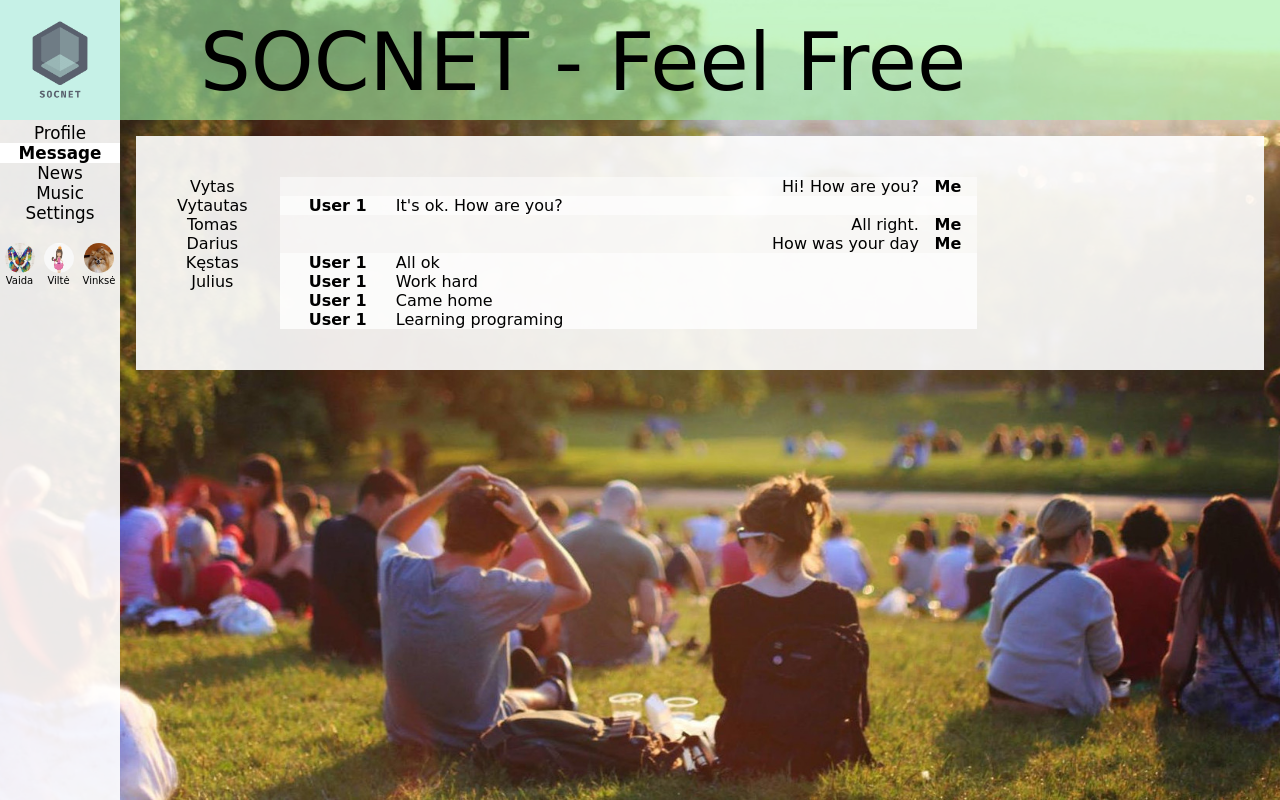
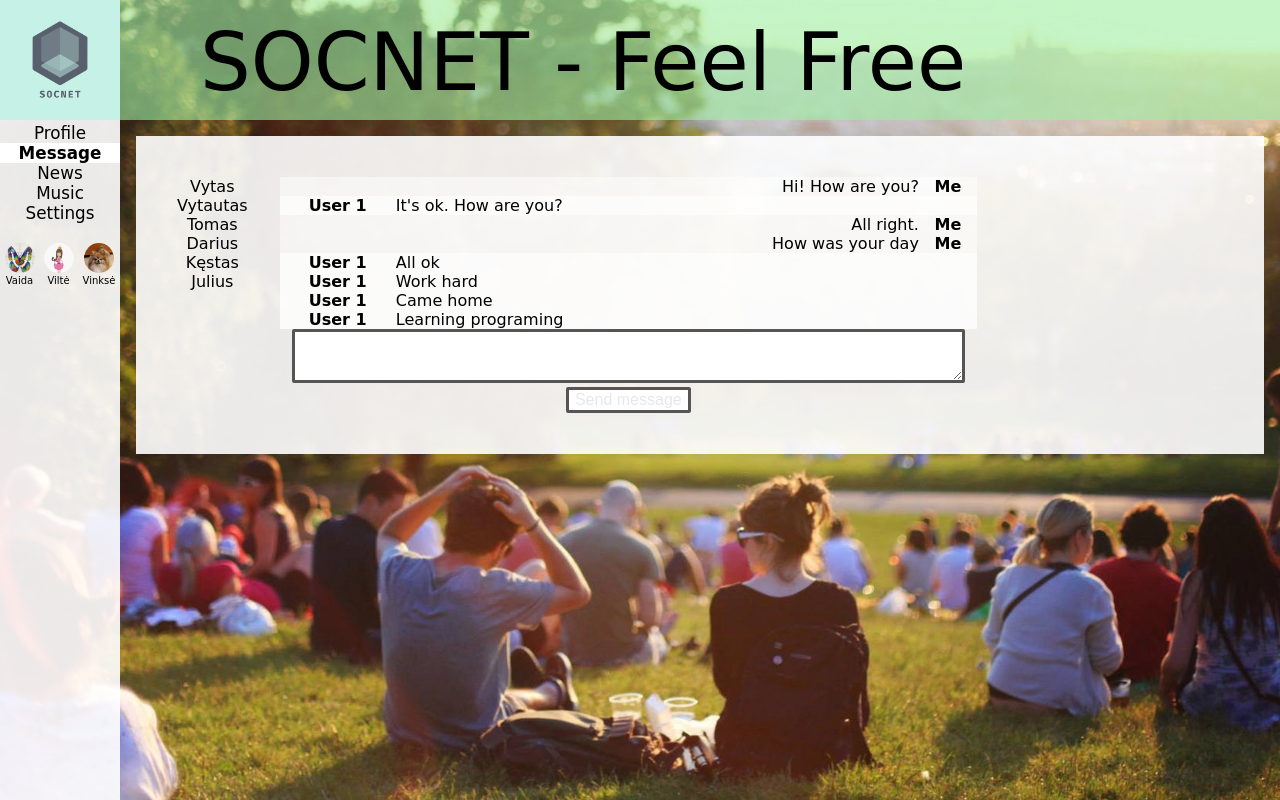
Before and after one commit to brainthief/socnet, a React (Create React App) app: page /dialogs in a window 1280 px wide. Built offline with nearby package versions, Linux system fonts and the light colour scheme.

Commit message:
added new message in dialogPage

```diff
--- a/src/App.js
+++ b/src/App.js
@@ -12,14 +12,15 @@ import { BrowserRouter, Route } from "react-router-dom"
 
 const App = (props) => {
   const { profilePage, dialogPage, sideBar } = props.state;
+  const { addNewPost, changeTextArea, changeMessageTextArea, addNewMessage } = props
   return (
     <BrowserRouter>
       <div className="appWrapper">
         <Header />
         <Navbar sideBar={sideBar} />
         <div className='content'>
-          <Route exact path="/profile" render={() => <Profile profilePage={profilePage} addNewPost={props.addNewPost} changeTextArea={props.changeTextArea} />} />
-          <Route path="/dialogs" render={() => <Dialogs dialogPage={dialogPage} />} />
+          <Route exact path="/profile" render={() => <Profile profilePage={profilePage} addNewPost={addNewPost} changeTextArea={changeTextArea} />} />
+          <Route path="/dialogs" render={() => <Dialogs dialogPage={dialogPage} changeMessageTextArea={changeMessageTextArea} addNewMessage={addNewMessage} />} />
           <Route exact path="/music" component={Music} />
           <Route exact path="/news" component={News} />
           <Route exact path="/settings" component={Settings} />
--- a/src/components/Dialogs/Dialogs.jsx
+++ b/src/components/Dialogs/Dialogs.jsx
@@ -3,12 +3,9 @@ import css from './Dialogs.module.css'
 import DialogItem from './DialogItem/DialogItem'
 import Message from './Message/Message'
 
-
-
-
-
 const Dialogs = (props) => {
- const { userList, chat } = props.dialogPage;
+ const { userList, chat, newMessage } = props.dialogPage;
+ const { changeMessageTextArea, addNewMessage } = props
 
  return (
   <div className={css.content}>
@@ -19,6 +16,12 @@ const Dialogs = (props) => {
      </div>
      <div className={css.messageList}>
       {chat.map(el => <Message key={el.id} author={el.author} msg={el.msg} me={el.me} />)}
+      <div>
+       <textarea rows="2" autofocus className={css.textarea} onChange={(e) => { changeMessageTextArea(e) }} value={newMessage}></textarea>
+      </div>
+      < div >
+       <button className={css.button} onClick={() => { addNewMessage() }} disabled={newMessage.length <= 1 ? true : false}>Send message</button>
+      </div>
      </div>
     </div>
    </div>
--- a/src/components/Dialogs/Dialogs.module.css
+++ b/src/components/Dialogs/Dialogs.module.css
@@ -37,3 +37,22 @@
  grid-area: messageList;
 
 }
+
+.textarea {
+ width: 95%;
+ border: 3px solid #555;
+  border-radius: 2px;
+  font-size: 1.5em;
+}
+
+.button {
+ background-color: white;
+ color: black;
+ border: 3px solid #555;
+ border-radius: 2px;
+ font-size: 1em;
+}
+
+.button:hover {background-color: #e7e7e7;}
+
+.button:disabled {color:#e7e7e7;}
--- a/src/components/Profile/MyPosts/MyPosts.jsx
+++ b/src/components/Profile/MyPosts/MyPosts.jsx
@@ -8,10 +8,10 @@ const MyPosts = (props) => {
   <div className={css.myPosts}><div className={css.title}>{title}</div>
    <div> New post
     <div>
-     <textarea onChange={(e) => { props.changeTextArea(e) }} value={newComment}></textarea>
+     <textarea className={css.textarea} rows="1" onChange={(e) => { props.changeTextArea(e) }} value={newComment}></textarea>
     </div>
     <div>
-     <button onClick={() => { props.addNewPost() }} disabled={newComment.length <= 0 ? true : false}>Add posts</button>
+     <button className={css.button} onClick={() => { props.addNewPost() }} disabled={newComment.length <= 0 ? true : false}>Add posts</button>
     </div>
     <div className={css.comments}>
      {comments.map((el, index) => <Post key={index} message={el.msg} like={el.likeCount} />)}
--- a/src/components/Profile/MyPosts/MyPosts.module.css
+++ b/src/components/Profile/MyPosts/MyPosts.module.css
@@ -11,3 +11,22 @@
 .comments {
  padding-top: 2em;
 }
+
+.textarea {
+ width: 95%;
+ border: 3px solid #555;
+  border-radius: 2px;
+  font-size: 1.5em;
+}
+
+.button {
+ background-color: white;
+ color: black;
+ border: 3px solid #555;
+ border-radius: 2px;
+ font-size: 1em;
+}
+
+.button:hover {background-color: #e7e7e7;}
+
+.button:disabled {color:#e7e7e7;}
--- a/src/index.js
+++ b/src/index.js
@@ -3,10 +3,16 @@ import ReactDOM from 'react-dom';
 import './index.css';
 import App from './App';
 import * as serviceWorker from './serviceWorker';
-import state, { setRender, addNewPost, changeTextArea } from './redux/state.jsx';
+import state, { setRender, addNewPost, changeTextArea, changeMessageTextArea, addNewMessage } from './redux/state.jsx';
 
 const renderEntirePage = () => {
- ReactDOM.render(<App state={state} addNewPost={addNewPost} changeTextArea={changeTextArea} />, document.getElementById('root'));
+ ReactDOM.render(<App
+  state={state}
+  addNewPost={addNewPost}
+  changeTextArea={changeTextArea}
+  changeMessageTextArea={changeMessageTextArea}
+  addNewMessage={addNewMessage}
+ />, document.getElementById('root'));
 }
 
 setRender(renderEntirePage)
--- a/src/redux/state.jsx
+++ b/src/redux/state.jsx
@@ -29,7 +29,8 @@ export const state = {
    { id: "6", author: 'User 1', msg: `Work hard`, me: "0" },
    { id: "7", author: 'User 1', msg: `Came home`, me: "0" },
    { id: "8", author: 'User 1', msg: `Learning programing`, me: "0" },
-  ]
+  ],
+  newMessage: ""
  },
  sideBar: {
   friends: [
@@ -52,10 +53,20 @@ export const addNewPost = () => {
  render();
 }
 
-
 export const changeTextArea = (e) => {
  state.profilePage.newComment = e.target.value
  render();
 }
 
+export const changeMessageTextArea = (e) => {
+ state.dialogPage.newMessage = e.target.value
+ render();
+}
+
+export const addNewMessage = () => {
+ state.dialogPage.chat = [...state.dialogPage.chat, { id: state.dialogPage.chat.length + 1, author: 'Me', msg: state.dialogPage.newMessage, me: "1" }]
+ state.dialogPage.newMessage = ''
+ render();
+}
+
 export default state
```
